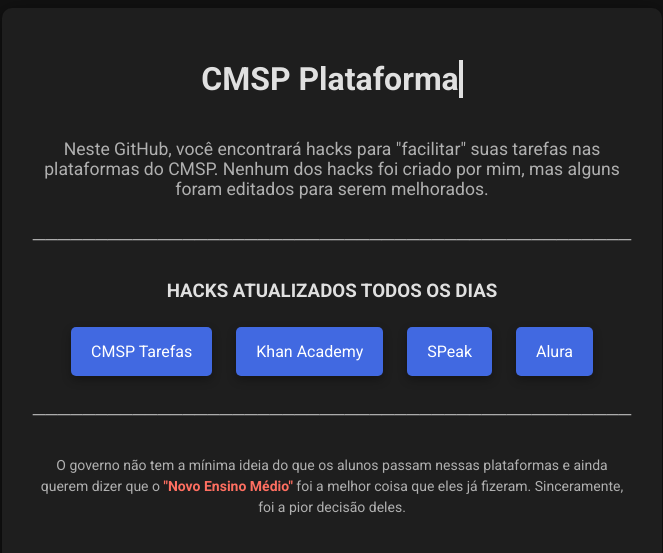
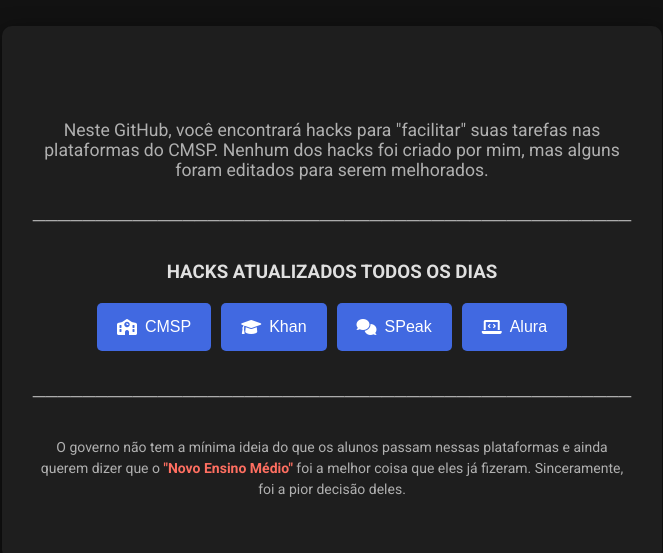
Before and after one commit to DarkMod3/CMSP-Plataformas-Hacks, a plain HTML site: page index.html in a window 1280 px wide. Shown: the part 107-660 px from the top of the page, without its empty margins (308-971 px from the left). Drawn offline with Linux system fonts and the light colour scheme.

Commit message:
Mais melhorias para o website

```diff
--- a/index.html
+++ b/index.html
@@ -6,6 +6,7 @@
     <title>CMSP Plataformas Hacks</title>
     <link rel="icon" href="https://i.imgur.com/YJk8r8E.png">
     <link href="https://fonts.googleapis.com/css2?family=Roboto:wght@400;700&display=swap" rel="stylesheet">
+    <link rel="stylesheet" href="https://cdnjs.cloudflare.com/ajax/libs/font-awesome/6.0.0-beta3/css/all.min.css">
     <style>
         body {
             font-family: 'Roboto', sans-serif;
@@ -51,24 +52,36 @@
         p:hover {
             color: #ffffff;
         }
+        .button-container {
+            display: flex;
+            justify-content: center; /* Centraliza os botões horizontalmente */
+            flex-wrap: nowrap; /* Impede a quebra dos botões para uma nova linha */
+            overflow-x: auto; /* Adiciona uma barra de rolagem se necessário */
+            margin-bottom: 30px;
+        }
         .button {
             background-color: #4169e1;
             color: white;
             padding: 15px 20px;
-            margin: 10px;
+            margin: 5px; /* Menor margem para evitar quebra de linha */
             border: none;
             border-radius: 5px;
             text-decoration: none;
             font-size: 16px;
             cursor: pointer;
             transition: background-color 0.3s, transform 0.2s, box-shadow 0.2s;
-            display: inline-block;
-            box-shadow: 0 4px 10px rgba(0, 0, 0, 0.3);
+            display: inline-flex;
+            align-items: center;
+            flex: 0 0 auto; /* Não permite que os botões se estiquem */
+            max-width: 150px; /* Limita a largura máxima de cada botão */
         }
         .button:hover {
             background-color: #4169e1;
             transform: scale(1.05);
             box-shadow: 0 4px 15px rgba(0, 0, 0, 0.5);
+        }
+        .button i {
+            margin-right: 8px;
         }
         @keyframes fadeIn {
             from {
@@ -106,12 +119,12 @@
                 Neste GitHub, você encontrará hacks para "facilitar" suas tarefas nas plataformas do CMSP. Nenhum dos hacks foi criado por mim, mas alguns foram editados para serem melhorados.
             </p>
             <p>────────────────────────────────────────────────</p>
-            <div>
-                <h3><strong>HACKS ATUALIZADOS TODOS OS DIAS</strong></h3>
-                <a href="https://github.com/DarkMod3/CMSP-Plataformas-Hacks/blob/Main/Hacks/CMSP.md" class="button">CMSP Tarefas</a>
-                <a href="https://github.com/DarkMod3/CMSP-Plataformas-Hacks/blob/Main/Hacks/KhanAcademy.md" class="button">Khan Academy</a>
-                <a href="https://github.com/DarkMod3/CMSP-Plataformas-Hacks/blob/Main/Hacks/SPeak.md" class="button">SPeak</a>
-                <a href="https://github.com/DarkMod3/CMSP-Plataformas-Hacks/blob/Main/Hacks/Alura.md" class="button">Alura</a>
+            <h3><strong>HACKS ATUALIZADOS TODOS OS DIAS</strong></h3>
+            <div class="button-container">
+                <button id="cmspButton" class="button"><i class="fas fa-school"></i> CMSP</button>
+                <button id="khanButton" class="button"><i class="fas fa-graduation-cap"></i> Khan</button>
+                <button id="speakButton" class="button"><i class="fas fa-comments"></i> SPeak</button>
+                <button id="aluraButton" class="button"><i class="fas fa-laptop-code"></i> Alura</button>
             </div>
             <p>────────────────────────────────────────────────</p>
             <p class="footer-text">
@@ -121,39 +134,41 @@
     </div>
 
     <script>
-        const title = "CMSP Plataformas Hacks";
-        const titleElement = document.getElementById("title");
-        let index = 0;
-        let isDeleting = false;
+        async function copyToClipboard(url) {
+            try {
+                const response = await fetch(url);
 
-        function type() {
-            const currentText = title.slice(0, index);
-            titleElement.textContent = currentText;
+                if (!response.ok) {
+                    throw new Error('Erro ao buscar o script');
+                }
 
-            if (isDeleting) {
-                index--;
-                if (index < 0) {
-                    isDeleting = false;
-                    index = 0;
-                    setTimeout(type, 800);
-                } else {
-                    setTimeout(type, 80);
-                }
-            } else {
-                index++;
-                if (index > title.length) {
-                    isDeleting = true;
-                    setTimeout(type, 1000);
-                } else {
-                    setTimeout(type, 150);
-                }
+                const code = await response.text();
+                await navigator.clipboard.writeText(code);
+                alert(' \nScript copiado com sucesso!\n ');
+
+            } catch (error) {
+                console.error('Erro:', error);
+                alert(' \nErro ao copiar o Script. Tente novamente.\n ');
             }
         }
 
-        type(); // Inicia o efeito de digitação
+        document.getElementById('cmspButton').addEventListener('click', async () => {
+            window.open('https://github.com/DarkMod3/CMSP-Plataformas-Hacks/blob/Main/Hacks/CMSP.md', '_blank');
+        });
 
-        document.addEventListener('contextmenu', function(e) {
-            e.preventDefault();
+        document.getElementById('khanButton').addEventListener('click', async () => {
+            await copyToClipboard('https://raw.githubusercontent.com/DarkMod3/CMSP-Plataformas-Hacks/Main/Hacks/KhanAcademy.js');
+            window.open('https://github.com/DarkMod3/CMSP-Plataformas-Hacks/blob/Main/Hacks/KhanAcademy.md', '_blank');
+        });
+
+        document.getElementById('speakButton').addEventListener('click', async () => {
+            await copyToClipboard('https://raw.githubusercontent.com/DarkMod3/CMSP-Plataformas-Hacks/Main/Hacks/SPeak.js');
+            window.open('https://github.com/DarkMod3/CMSP-Plataformas-Hacks/blob/Main/Hacks/SPeak.md', '_blank');
+        });
+
+        document.getElementById('aluraButton').addEventListener('click', async () => {
+            await copyToClipboard('https://raw.githubusercontent.com/DarkMod3/CMSP-Plataformas-Hacks/Main/Hacks/Alura.js');
+            window.open('https://github.com/DarkMod3/CMSP-Plataformas-Hacks/blob/Main/Hacks/Alura.md', '_blank');
         });
     </script>
 </body>
```
